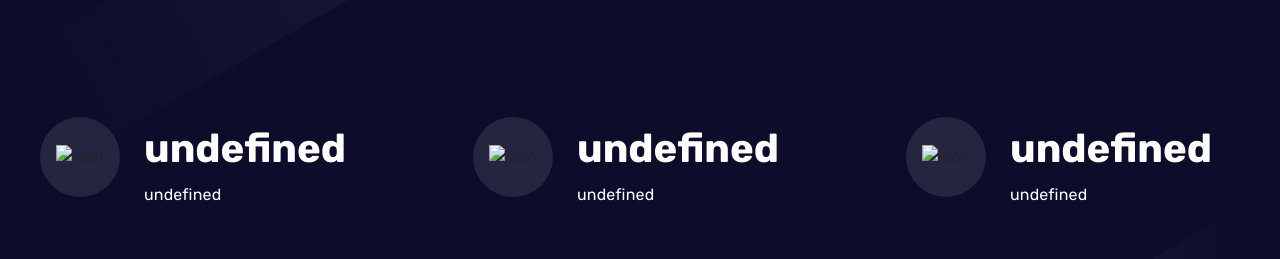
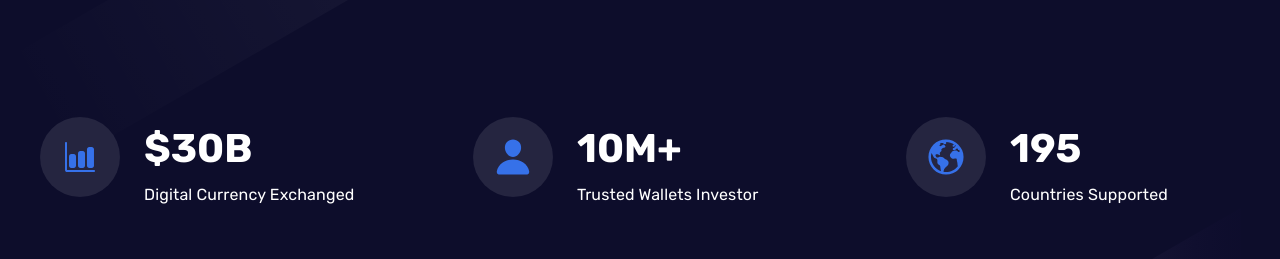
Before and after one commit to Bogdan08st/build_Crappo, a plain HTML site: page index.html in a window 1280 px wide. Shown: the part 832-1091 px from the top of the page. Drawn offline with Linux system fonts and the light colour scheme.

Commit message:
feat: choice js

```diff
--- a/assets/js/custom.js
+++ b/assets/js/custom.js
@@ -1,7 +1,7 @@
 const Action = [{
     action: "75% SAVE",
     description: "For the Black Friday weekend",
-},]
+}, ];
 const SiteStatistics = [{
         id: 1,
         statTitle: "$30B",
@@ -18,13 +18,14 @@ const SiteStatistics = [{
         id: 3,
         statTitle: 195,
         statSubtitle: "Countries Supported",
-    statImg: "assets/img/choice-earth_icon.svg",
-},]
+        statImg: 'assets/img/choice-earth_icon.svg',
+    },
+];
 
-const InstallEventAction = function(){
+const InstallEventAction = function() {
     const pageAction = document.querySelector('.page-action')
-    const RenderAction = (info)=>{
-        let list = info.map((element) =>{
+    const RenderAction = (info) => {
+        let list = info.map((element) => {
             return `
                 <div class="base">
                     <div class="saving">${element.action}</div>
@@ -38,35 +39,28 @@ const InstallEventAction = function(){
 }
 document.querySelector('.page-action') ? InstallEventAction() : null;
 
-const InstallStatisticCompany = () =>{
-    const StatisticsCompany = document.querySelector('.statistics-company')
+const InstallStatisticCompany = () => {
     const infoStatistics = document.querySelectorAll('.info-statistics')
 
-    infoStatistics.forEach((item) =>{
-        const infoStatisticsId = item.getAttribute('id')
+    infoStatistics.forEach((item) => {
+        const infoStatisticsId = parseInt(item.getAttribute('id'))
         const imgContainer = item.querySelector('.img-container img')
-            const imgContainerSrc = imgContainer.getAttribute('src')
         const statisticTitle = item.querySelector('.statistic-title')
         const statisticSubtitle = item.querySelector('.statistic-subtitle')
 
-// Функция для фильтрации массива по идентификаторам
-        function filterMassifById(containerId) {
-            return SiteStatistics.filter(item => item.id === containerId);
+
+        // Вставка данных в контейнеры
+        function insertFilterInContainer(img, title, subtitle, filter) {
+            const foundItem = filter.find(item => item.id === infoStatisticsId);
+            if (item) {
+                img.setAttribute('src', foundItem.statImg);
+                title.innerHTML = foundItem.statTitle;
+                subtitle.innerHTML = foundItem.statSubtitle;
+                //console.log(SiteStatistics[0].statTitle)
             }
-        const filterResult = filterMassifById(infoStatisticsId);
-// Вставка данных в контейнеры
-        function insertFilterInContainer(selector, img, title, subtitle, filter) {
-            if (selector && filter) {
-                img.setAttribute('src', filter.statImg);
-                title.innerHTML = filter.statTitle;
-                subtitle.innerHTML = filter.statSubtitle;
-                console.log(imgContainer)
-                console.log(statisticTitle)
-                console.log(statisticSubtitle)
-            }
-        }
+        };
 
-        insertFilterInContainer(filterMassifById(), imgContainer, statisticTitle, statisticSubtitle, filterResult)
+        insertFilterInContainer(imgContainer, statisticTitle, statisticSubtitle, SiteStatistics);
     })
 }
 
--- a/index.html
+++ b/index.html
@@ -522,8 +522,8 @@
                                 <img src="assets/img/choice-statistics_icon.svg" alt="icon">
                             </div>
                             <div class="col col-content">
-                                <div class="statistic-title">$30B</div>
-                                <div class="statistic-subtitle">Digital Currency Exchanged</div>
+                                <div class="statistic-title"></div>
+                                <div class="statistic-subtitle"></div>
                             </div>
                         </div>
                     </div>
@@ -533,8 +533,8 @@
                                 <img src="assets/img/choice-person_icon.svg" alt="icon">
                             </div>
                             <div class="col col-content">
-                                <div class="statistic-title">10M+</div>
-                                <div class="statistic-subtitle">Trusted Wallets Investor</div>
+                                <div class="statistic-title"></div>
+                                <div class="statistic-subtitle"></div>
                             </div>
                         </div>
                     </div>
@@ -544,8 +544,8 @@
                                 <img src="assets/img/choice-earth_icon.svg" alt="icon">
                             </div>
                             <div class="col col-content">
-                                <div class="statistic-title">195</div>
-                                <div class="statistic-subtitle">Countries Supported</div>
+                                <div class="statistic-title"></div>
+                                <div class="statistic-subtitle"></div>
                             </div>
                         </div>
                     </div>
```
Lines whose indentation alone changed are shown as unchanged.
